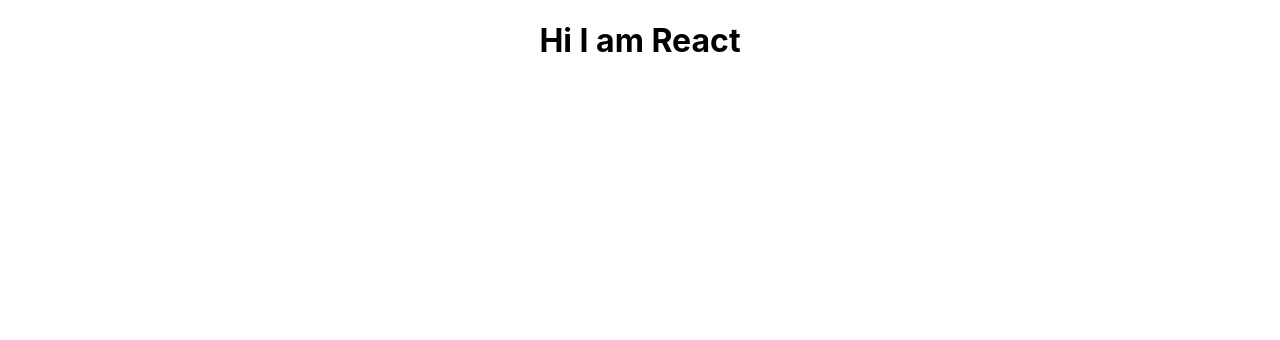
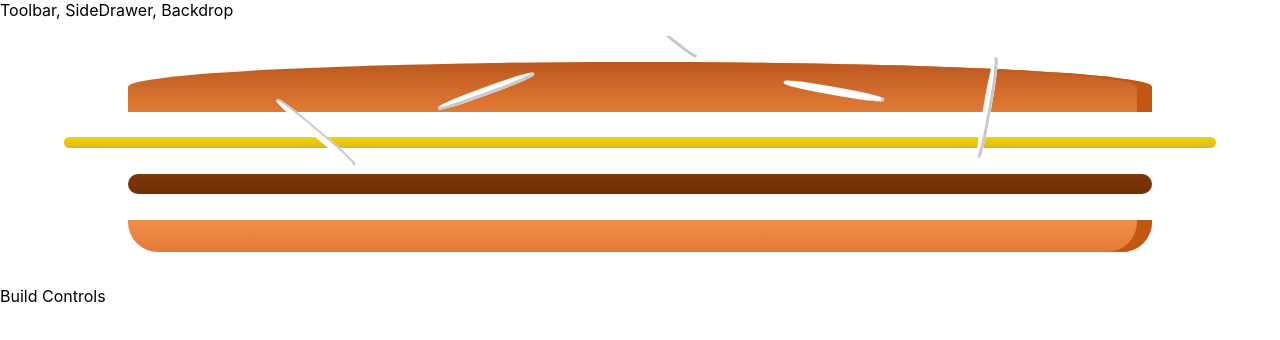
Before and after one commit to redar84/burger-app, a React (Create React App) app: page / in a window 1280 px wide. Shown: the top 340 px of the page. Built offline with nearby package versions, Linux system fonts and the light colour scheme.

Commit message:
New Code is added

```diff
--- a/package.json
+++ b/package.json
@@ -3,6 +3,7 @@
   "version": "0.1.0",
   "private": true,
   "dependencies": {
+    "prop-types": "^15.7.2",
     "react": "^16.8.6",
     "react-dom": "^16.8.6",
     "react-scripts": "3.0.1"
--- a/src/App.js
+++ b/src/App.js
@@ -1,12 +1,15 @@
 import React, {Component} from 'react';
 import './App.css';
-
+import Layout from './components/Layout/Layout'
+import BurgerBuilder from './containers/BurgerBuilder/BurgerBuilder'
 class App extends Component {
 
   render(){
     return (
-      <div className="App">
-       <h1>Hi I am React</h1>
+      <div>
+      <Layout>
+      <BurgerBuilder/>
+      </Layout>
       </div>
     );
   }
--- /dev/null
+++ b/src/components/Burger/Burger.js
@@ -0,0 +1,15 @@
+import React from 'react';
+import Classes from './Burger.module.css'
+import BurgerIngredient from '../Burger/BurgerIngredient/BurgerIngredient'
+const burger = ()=>{
+     return(
+         <div className={Classes.Burger}>
+            <BurgerIngredient type="bread-top"/>
+            <BurgerIngredient type="cheese"/>
+            <BurgerIngredient type="meat"/>
+            <BurgerIngredient type="bread-bottom"/>
+         </div>
+     );
+}
+
+export default burger
--- /dev/null
+++ b/src/components/Burger/Burger.module.css
@@ -0,0 +1,27 @@
+.Burger{
+    width: 100%;
+    margin:auto;
+    height: 250px;
+    overflow: scroll;
+    text-align: center;
+    font-weight: bold;
+    font-size: 1.2rem;
+}
+@media(min-width: 500px) and (min-height: 400){
+    .Burger{
+        width: 700px;
+        height: 600px;
+    }
+}
+@media(min-width: 500px) and (min-height: 400){
+    .Burger{
+        width: 350px;
+        height: 300px;
+    }
+}
+@media(min-width: 1000px) and (min-height: 700){
+    .Burger{
+        width: 450px;
+        height: 400px;
+    }
+}
--- /dev/null
+++ b/src/components/Burger/BurgerIngredient/BurgerIngredient.js
@@ -0,0 +1,48 @@
+import React, {Component} from "react";
+import Classes from './BurgerIngredient.module.css'
+import PropTypes from 'prop-types'
+
+class BurgerIngredient extends Component{
+
+
+    render(){
+
+        let ingredient = null;
+
+        switch (this.props.type) {
+
+          case ('bread-bottom'):
+            ingredient = <div className={Classes.BreadBottom}></div>;
+            break;
+          case "bread-top":
+            ingredient = (
+              <div className={Classes.BreadTop}>
+                <div className={Classes.Seeds1}></div>
+                <div className={Classes.Seeds2} ></div>
+              </div>
+            );
+            break;
+          case ('meat'):
+            ingredient = <div className={Classes.Meat}></div>;
+
+            break;
+          case ('cheese'):
+            ingredient = <div className={Classes.Cheese}></div>;
+            break;
+          case ('bacon'):
+            ingredient = <div className={Classes.Bacon}></div>;
+            break;
+          case ('salad'):
+            ingredient = <div className={Classes.Salad}></div>;
+            break;
+          default:
+            ingredient = null;
+        }
+        return ingredient;
+    }
+
+}
+BurgerIngredient.propTypes = {
+    type:  PropTypes.string.isRequired
+};
+export default BurgerIngredient;
--- /dev/null
+++ b/src/components/Burger/BurgerIngredient/BurgerIngredient.module.css
@@ -0,0 +1,113 @@
+.BreadBottom {
+  height: 13%;
+  width: 80%;
+  background: linear-gradient(#F08E4A, #e27b36);
+  border-radius: 0 0 30px 30px;
+  box-shadow: inset -15px 0 #c15711;
+  margin: 2% auto;
+}
+
+.BreadTop {
+  height: 20%;
+  width: 80%;
+  background: linear-gradient(#bc581e, #e27b36);
+  border-radius: 50% 50% 0 0;
+  box-shadow: inset -15px 0 #c15711;
+  margin: 2% auto;
+  position: relative;
+}
+
+.Seeds1 {
+  width: 10%;
+  height: 15%;
+  position: absolute;
+  background-color: white;
+  left: 30%;
+  top: 50%;
+  border-radius: 40%;
+  transform: rotate(-20deg);
+  box-shadow: inset -2px -3px #c9c9c9;
+}
+
+.Seeds1:after {
+  content: "";
+  width: 100%;
+  height: 100%;
+  position: absolute;
+  background-color: white;
+  left: -170%;
+  top: -260%;
+  border-radius: 40%;
+  transform: rotate(60deg);
+  box-shadow: inset -1px 2px #c9c9c9;
+}
+
+.Seeds1:before {
+  content: "";
+  width: 100%;
+  height: 100%;
+  position: absolute;
+  background-color: white;
+  left: 180%;
+  top: -50%;
+  border-radius: 40%;
+  transform: rotate(60deg);
+  box-shadow: inset -1px -3px #c9c9c9;
+}
+
+.Seeds2 {
+  width: 10%;
+  height: 15%;
+  position: absolute;
+  background-color: white;
+  left: 64%;
+  top: 50%;
+  border-radius: 40%;
+  transform: rotate(10deg);
+  box-shadow: inset -3px 0 #c9c9c9;
+}
+
+.Seeds2:before {
+  content: "";
+  width: 100%;
+  height: 100%;
+  position: absolute;
+  background-color: white;
+  left: 150%;
+  top: -130%;
+  border-radius: 40%;
+  transform: rotate(90deg);
+  box-shadow: inset 1px 3px #c9c9c9;
+}
+
+
+.Meat {
+  width: 80%;
+  height: 8%;
+  background: linear-gradient(#7f3608, #702e05);
+  margin: 2% auto;
+  border-radius: 15px;
+}
+
+.Cheese {
+  width: 90%;
+  height: 4.5%;
+  margin: 2% auto;
+  background: linear-gradient(#f4d004, #d6bb22);
+  border-radius: 20px;
+}
+
+.Salad {
+  width: 85%;
+  height: 7%;
+  margin: 2% auto;
+  background: linear-gradient(#228c1d, #91ce50);
+  border-radius: 20px;
+}
+
+.Bacon {
+  width: 80%;
+  height: 3%;
+  background: linear-gradient(#bf3813, #c45e38);
+  margin: 2% auto;
+}
--- /dev/null
+++ b/src/components/Layout/Layout.js
@@ -0,0 +1,10 @@
+import React from "react";
+import Aux from "../../hoc/Auxelement";
+import Classes from "./Layout.module.css";
+const layout = props => (
+  <Aux>
+    <div>Toolbar, SideDrawer, Backdrop</div>
+    <main className={Classes.Content}>{props.children}</main>
+  </Aux>
+);
+export default layout;
--- /dev/null
+++ b/src/components/Layout/Layout.module.css
@@ -0,0 +1,3 @@
+.Content{
+    margin-top : 16px;
+}
--- /dev/null
+++ b/src/containers/BurgerBuilder/BurgerBuilder.js
@@ -0,0 +1,17 @@
+import React, { Component } from "react";
+import Aux from "../../hoc/Auxelement";
+import Burger from '../../components/Burger/Burger'
+class BurgerBuilder extends Component {
+  state = {};
+
+  render() {
+    return(
+        <Aux>
+        <div><Burger/></div>
+        <div>Build Controls</div>
+        </Aux>
+    );
+  }
+}
+
+export default BurgerBuilder;
--- /dev/null
+++ b/src/hoc/Auxelement.js
@@ -0,0 +1,3 @@
+//import React from 'react';
+const auxelement = (props) =>props.children;
+export default auxelement
```
Also changed, not shown: 1 other file (tests, documents, lock files or other folders).
